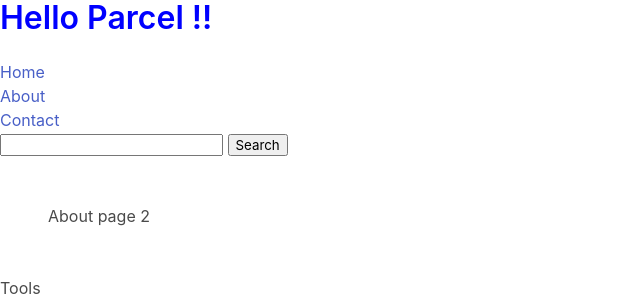
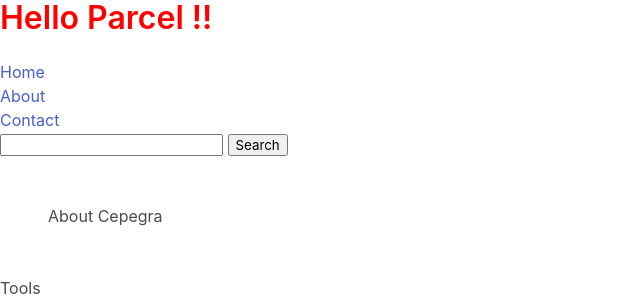
Before and after one commit to AntLanto/ingrwf09-parcel, a website built with Parcel: page src/about.html in a window 1280 px wide. Shown: the top 297 px of the page, without its empty margins (0-640 px from the left). Built offline with nearby package versions, Linux system fonts and the light colour scheme; some packages are replaced by stand-ins of ours; no server answers; grey boxes are pictures that could not be loaded.

Commit message:
change color and about

```diff
--- a/src/about.html
+++ b/src/about.html
@@ -9,7 +9,7 @@
 </head>
 <body>
     <include src="./partials/header.html" />
-    <section class="section">About page 2</section>
+    <section class="section">About Cepegra</section>
     <include src="./partials/sidebar.html" />
     <include src="./partials/footer.html" />
     <script src="./js/main.js"></script>
--- a/src/scss/_variables.scss
+++ b/src/scss/_variables.scss
@@ -1 +1 @@
-$color: blue;
+$color: red;
```
